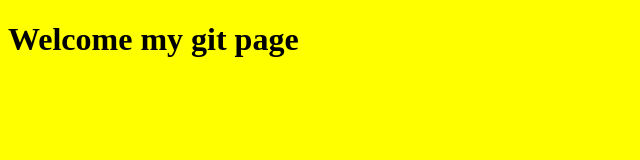
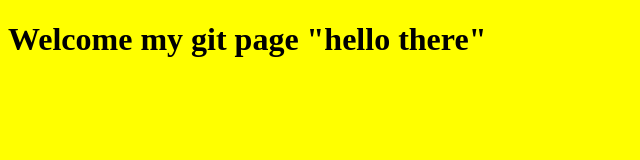
Before and after one commit to manishavidhatedhole/testgit2024, a plain HTML site: page index.html in a window 1280 px wide. Shown: the whole page, without its empty margins (0-640 px from the left). Drawn offline with Linux system fonts and the light colour scheme.

Commit message:
changes in index.html

```diff
--- a/index.html
+++ b/index.html
@@ -8,7 +8,7 @@
     <title>Document</title>
 </head>
 <body>
-    <h1>Welcome my git page</h1>
+    <h1>Welcome my git page "hello there"</h1>
 </body>
 <script src="script.js"></script>
 </html>
```
